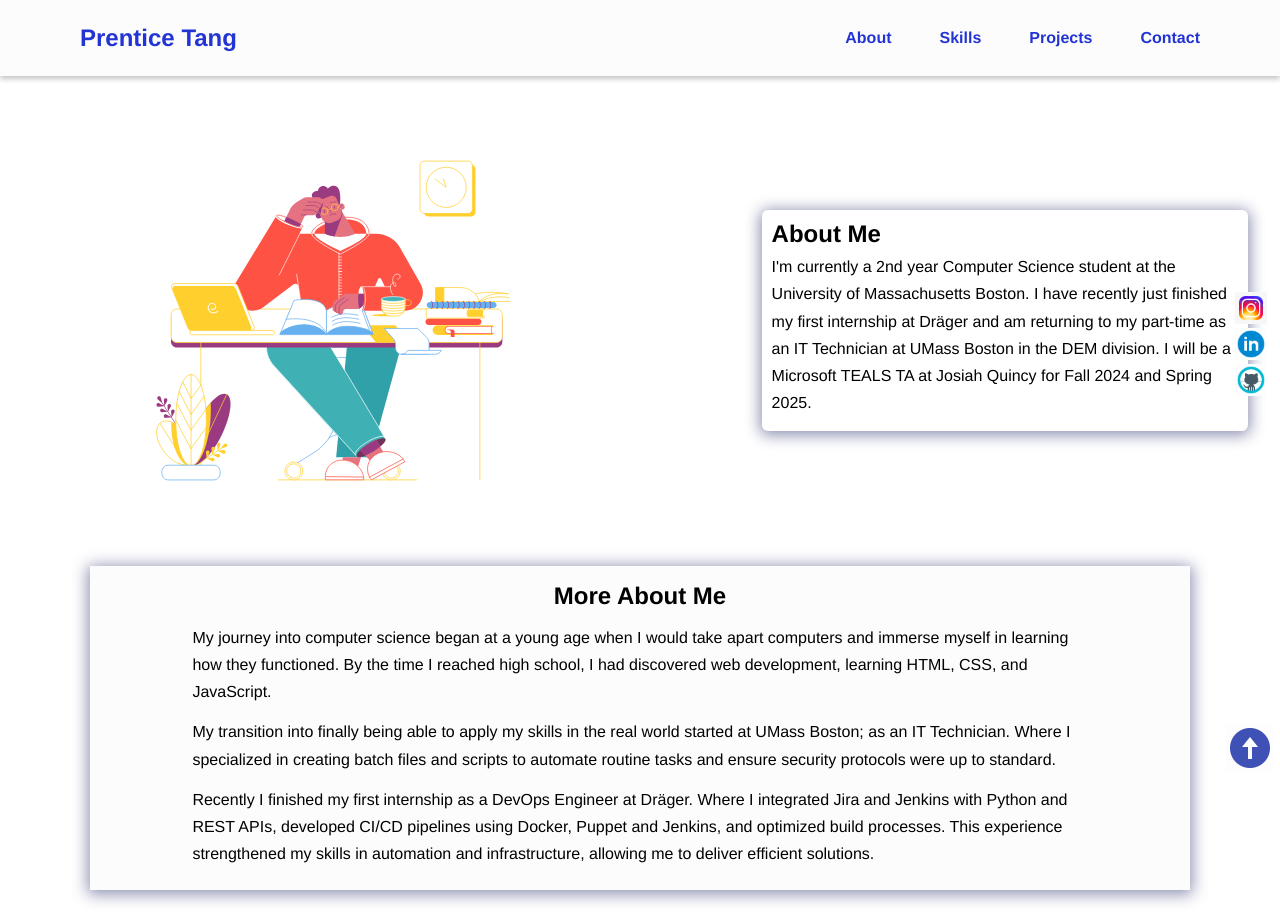
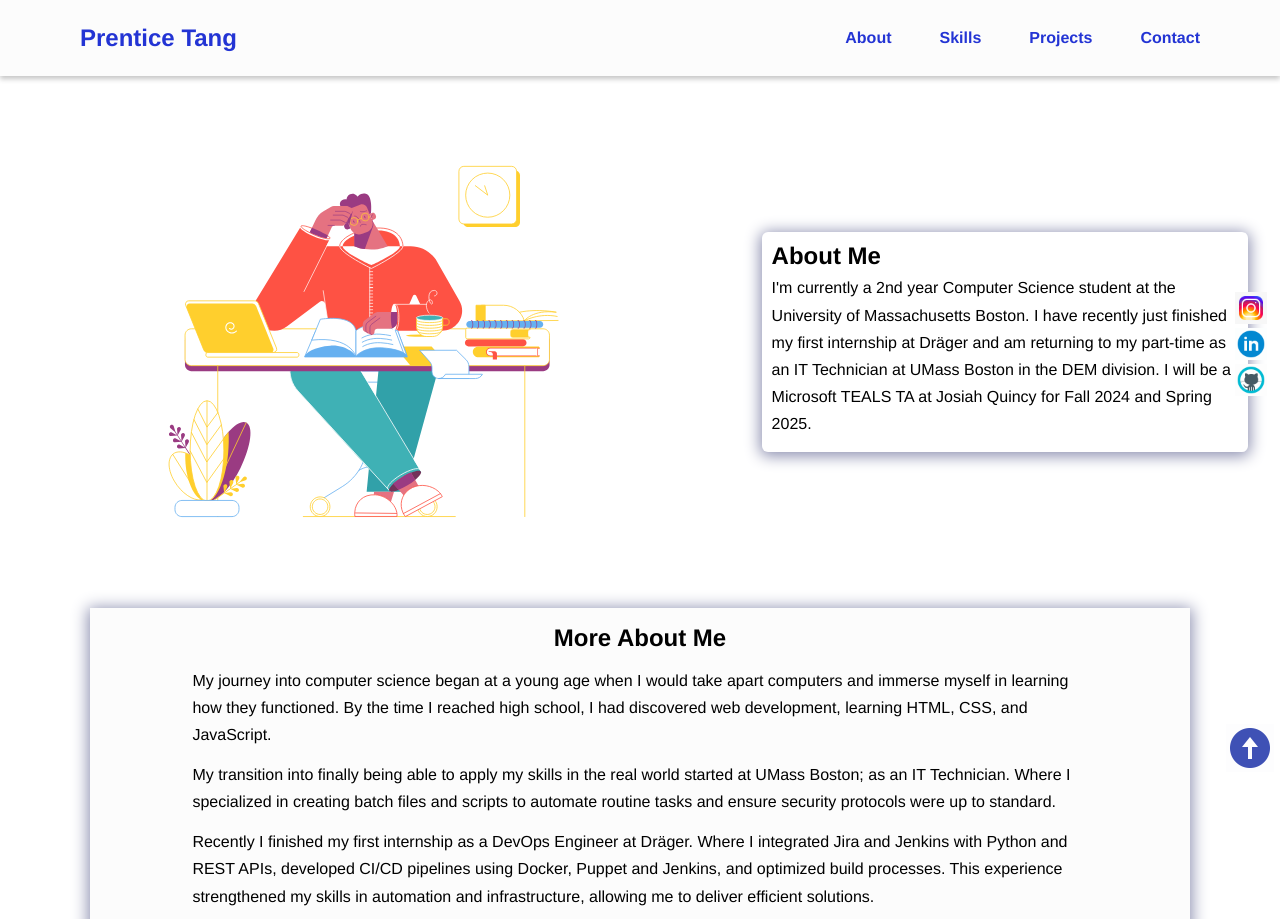
Before and after one commit to prentang/prentang.github.io, a plain HTML site: page index.html in a window 1280 px wide. Shown: the top 919 px of the page. Drawn offline with nearby package versions, Linux system fonts and the light colour scheme.

Commit message:
Another small revision to scrolling

```diff
--- a/assets/css/styles.css
+++ b/assets/css/styles.css
@@ -101,6 +101,10 @@ nav ul li {
   display: none;
 }
 
+html {
+  scroll-padding-top: 100px; /* Adjustment based on navbar height */
+}
+
 .nav-scrolled {
   top: -50px;
 }
@@ -119,7 +123,7 @@ nav ul li {
 }
 
 .hero img {
-  max-width: 50%; /* Restrict the image size to avoid overflow */
+  max-width: 55%; /* Restrict the image size to avoid overflow */
   height: auto;
 }
 
```
